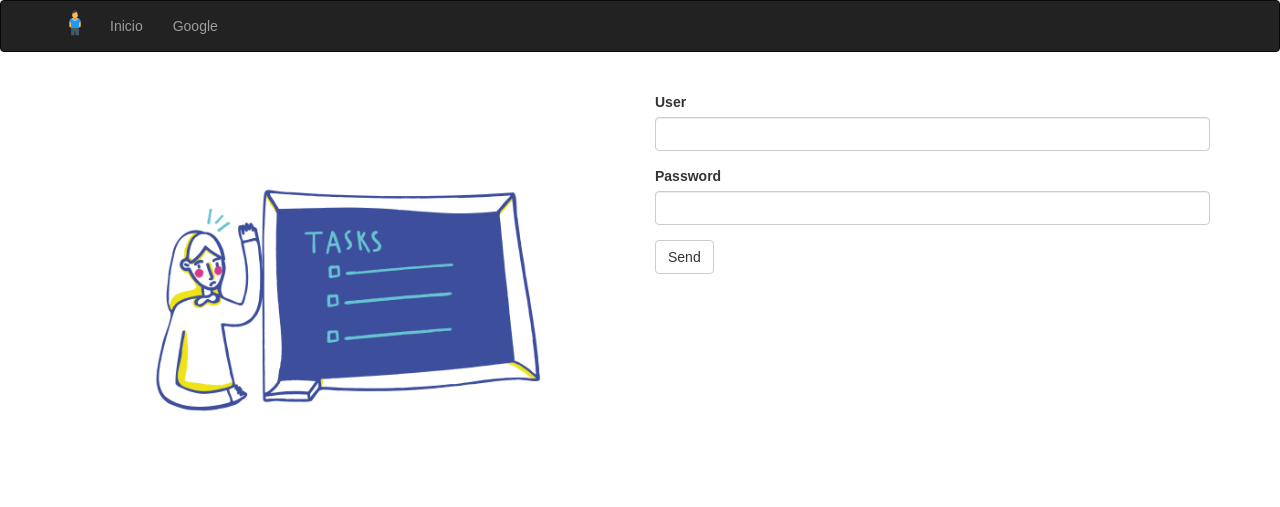
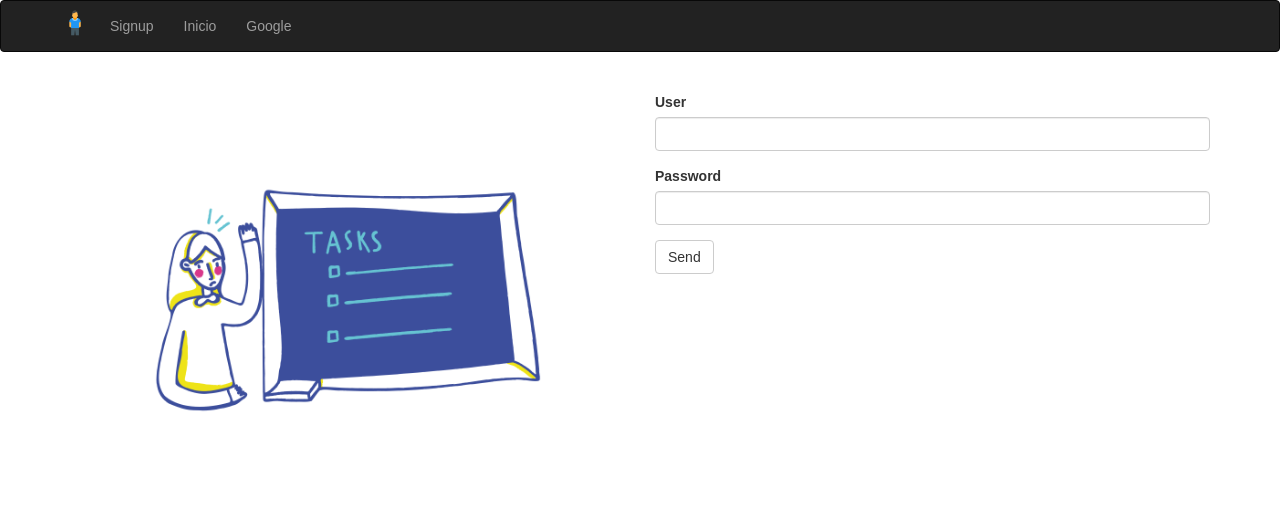
Before and after one commit to sleatherv/TODO-App, a Flask app: page /auth/login in a window 1280 px wide. Shown: the top 507 px of the page. Run offline with Flask 2, Linux system fonts and the light colour scheme; some libraries are stand-ins or nearby versions.

Commit message:
New Navbar styles

```diff
--- a/app/templates/navbar.html
+++ b/app/templates/navbar.html
@@ -17,6 +17,11 @@
                 {% if current_user.is_authenticated %}
                 <li><a href="{{ url_for('auth.logout') }}">Logout</a></li>
                 {% endif %}
+                {% if current_user.is_anonymous %}
+                <li>
+                    <a href="{{ url_for('auth.signup') }}">Signup</a>
+                </li>
+                {% endif %}
                 <li><a href="{{ url_for('index') }}">Inicio</a></li>
                 <li><a href="https://www.google.com" target="_blank">Google</a></li>
 
```
